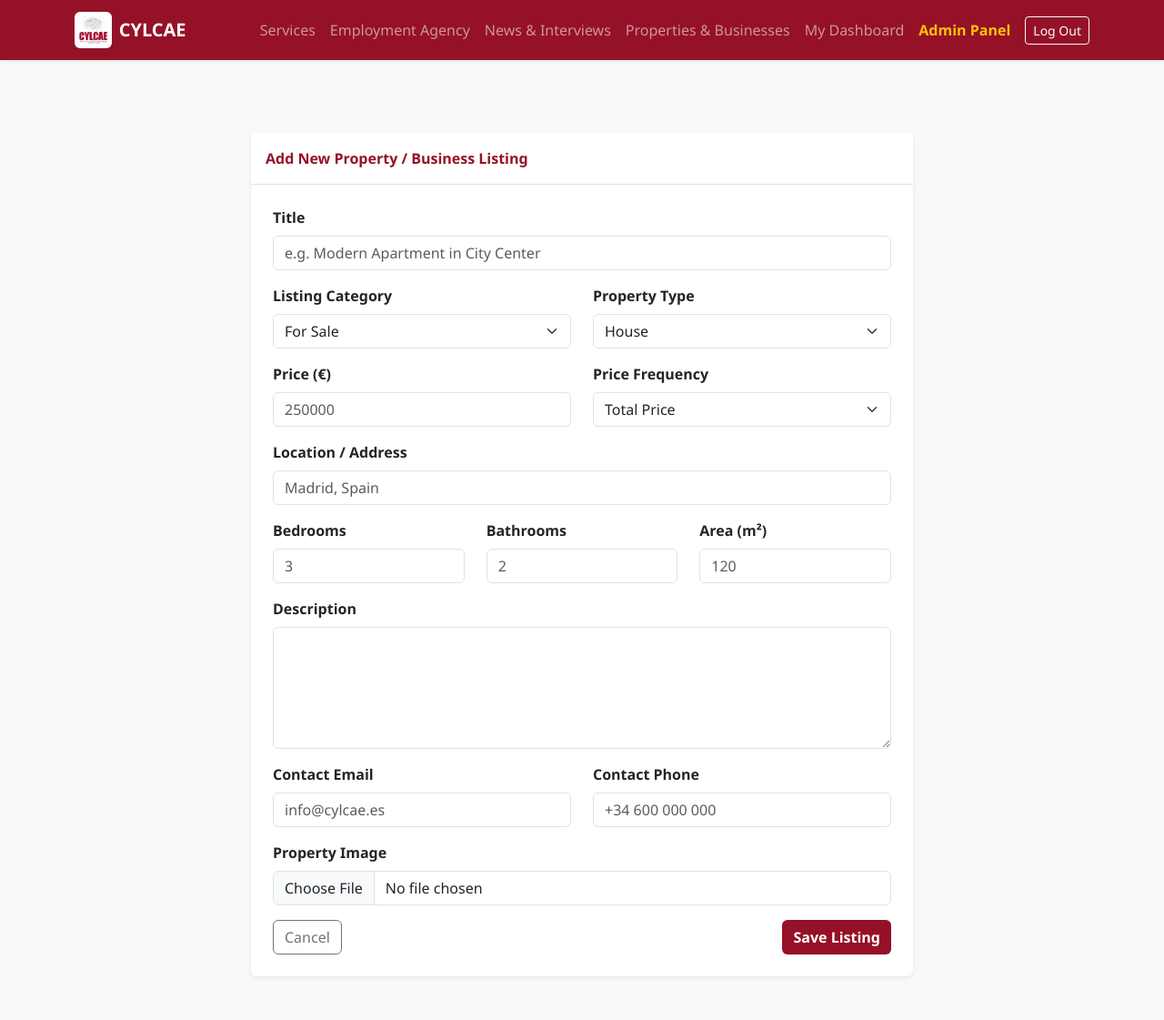
After one commit to cfpetit/ayuda-inmigrante, a Flask app: page /admin/properties/new in a window 1280 px wide. The commit adds this page. Shown: the whole page at 91% size. Run offline with Flask 3, Linux system fonts and the light colour scheme; a user stored in the database is signed in; tables that the repository leaves empty hold one stand-in row (values such as "Sample post").

Commit message:
Property Listing

```diff
--- a/app/admin/routes.py
+++ b/app/admin/routes.py
@@ -3,7 +3,7 @@ import cloudinary.uploader
 from flask import Blueprint, render_template, request, redirect, url_for, flash
 from flask_login import login_required, current_user
 from app import db,mail
-from app.models import Case, JobPosting, NewsPost
+from app.models import Case, JobPosting, NewsPost, PropertyListing
 from threading import Thread
 from flask_mail import Message
 
@@ -33,7 +33,8 @@ def dashboard():
     cases = Case.query.order_by(Case.created_at.desc()).all()
     jobs = JobPosting.query.order_by(JobPosting.created_at.desc()).all()
     posts = NewsPost.query.order_by(NewsPost.created_at.desc()).all()
-    return render_template('admin/dashboard.html', cases=cases, jobs=jobs, posts=posts)
+    properties = PropertyListing.query.order_by(PropertyListing.created_at.desc()).all()
+    return render_template('admin/dashboard.html', cases=cases, jobs=jobs, posts=posts, properties=properties)
 
 # --- CASE MANAGEMENT ROUTES ---
 
@@ -227,3 +228,96 @@ def delete_news(id):
     db.session.commit()
     flash("News post deleted.", "info")
     return redirect(url_for('admin.dashboard'))
+
+# --- REAL ESTATE & PROPERTY ROUTES ---
+
+@admin_bp.route('/properties/new', methods=['GET', 'POST'])
+@login_required
+@admin_required
+def create_property():
+    if request.method == 'POST':
+        title = request.form.get('title')
+        listing_type = request.form.get('listing_type')
+        property_type = request.form.get('property_type')
+        price = request.form.get('price', type=float)
+        price_period = request.form.get('price_period', 'Total')
+        location = request.form.get('location')
+        bedrooms = request.form.get('bedrooms', type=int)
+        bathrooms = request.form.get('bathrooms', type=int)
+        area_sqm = request.form.get('area_sqm', type=float)
+        description = request.form.get('description')
+        contact_email = request.form.get('contact_email')
+        contact_phone = request.form.get('contact_phone')
+
+        image_url = None
+        if 'image' in request.files and request.files['image'].filename:
+            img_result = cloudinary.uploader.upload(
+                request.files['image'],
+                folder="cylcae_properties"
+            )
+            image_url = img_result.get('secure_url')
+
+        listing = PropertyListing(
+            title=title,
+            listing_type=listing_type,
+            property_type=property_type,
+            price=price,
+            price_period=price_period,
+            location=location,
+            bedrooms=bedrooms,
+            bathrooms=bathrooms,
+            area_sqm=area_sqm,
+            description=description,
+            contact_email=contact_email,
+            contact_phone=contact_phone,
+            image_url=image_url
+        )
+        db.session.add(listing)
+        db.session.commit()
+        flash("Property listing created successfully!", "success")
+        return redirect(url_for('admin.dashboard'))
+
+    return render_template('admin/property_form.html', listing=None)
+
+@admin_bp.route('/properties/<int:id>/edit', methods=['GET', 'POST'])
+@login_required
+@admin_required
+def edit_property(id):
+    listing = PropertyListing.query.get_or_404(id)
+    if request.method == 'POST':
+        listing.title = request.form.get('title')
+        listing.listing_type = request.form.get('listing_type')
+        listing.property_type = request.form.get('property_type')
+        listing.price = request.form.get('price', type=float)
+        listing.price_period = request.form.get('price_period', 'Total')
+        listing.location = request.form.get('location')
+        listing.bedrooms = request.form.get('bedrooms', type=int)
+        listing.bathrooms = request.form.get('bathrooms', type=int)
+        listing.area_sqm = request.form.get('area_sqm', type=float)
+        listing.description = request.form.get('description')
+        listing.contact_email = request.form.get('contact_email')
+        listing.contact_phone = request.form.get('contact_phone')
+        listing.is_available = 'is_available' in request.form
+
+        if 'image' in request.files and request.files['image'].filename:
+            img_result = cloudinary.uploader.upload(
+                request.files['image'],
+                folder="cylcae_properties"
+            )
+            listing.image_url = img_result.get('secure_url')
+
+        db.session.commit()
+        flash("Property listing updated successfully!", "success")
+        return redirect(url_for('admin.dashboard'))
+
+    return render_template('admin/property_form.html', listing=listing)
+
+@admin_bp.route('/properties/<int:id>/delete', methods=['POST'])
+@login_required
+@admin_required
+def delete_property(id):
+    listing = PropertyListing.query.get_or_404(id)
+    db.session.delete(listing)
+    db.session.commit()
+    flash("Property listing deleted.", "info")
+    return redirect(url_for('admin.dashboard'))
--- /dev/null
+++ b/app/admin/templates/admin/property_form.html
@@ -0,0 +1,114 @@
+{% extends "base.html" %}
+{% block title %}{% if listing %}Edit Listing{% else %}New Property Listing{% endif %} - CYLCAE Admin{% endblock %}
+
+{% block content %}
+<div class="container mt-4">
+    <div class="card shadow-sm border-0 col-md-8 mx-auto">
+        <div class="card-header bg-white border-bottom fw-bold text-cylcae py-3">
+            {% if listing %}Edit Listing #{{ listing.id }}{% else %}Add New Property / Business Listing{% endif %}
+        </div>
+        <div class="card-body p-4">
+            <form method="POST" enctype="multipart/form-data">
+                <input type="hidden" name="csrf_token" value="{{ csrf_token() }}"/>
+                <div class="mb-3">
+                    <label class="form-label fw-semibold">Title</label>
+                    <input type="text" name="title" class="form-control" value="{{ listing.title if listing else '' }}" required placeholder="e.g. Modern Apartment in City Center">
+                </div>
+
+                <div class="row">
+                    <div class="col-md-6 mb-3">
+                        <label class="form-label fw-semibold">Listing Category</label>
+                        <select name="listing_type" class="form-select" required>
+                            <option value="Sale" {% if listing and listing.listing_type == 'Sale' %}selected{% endif %}>For Sale</option>
+                            <option value="Lease" {% if listing and listing.listing_type == 'Lease' %}selected{% endif %}>On Lease / Rent</option>
+                            <option value="Business" {% if listing and listing.listing_type == 'Business' %}selected{% endif %}>Business Opportunity</option>
+                        </select>
+                    </div>
+                    <div class="col-md-6 mb-3">
+                        <label class="form-label fw-semibold">Property Type</label>
+                        <select name="property_type" class="form-select" required>
+                            <option value="House" {% if listing and listing.property_type == 'House' %}selected{% endif %}>House</option>
+                            <option value="Apartment" {% if listing and listing.property_type == 'Apartment' %}selected{% endif %}>Apartment</option>
+                            <option value="Commercial Space" {% if listing and listing.property_type == 'Commercial Space' %}selected{% endif %}>Commercial Space</option>
+                            <option value="Land" {% if listing and listing.property_type == 'Land' %}selected{% endif %}>Land</option>
+                        </select>
+                    </div>
+                </div>
+
+                <div class="row">
+                    <div class="col-md-6 mb-3">
+                        <label class="form-label fw-semibold">Price (€)</label>
+                        <input type="number" step="0.01" name="price" class="form-control" value="{{ listing.price if listing else '' }}" required placeholder="250000">
+                    </div>
+                    <div class="col-md-6 mb-3">
+                        <label class="form-label fw-semibold">Price Frequency</label>
+                        <select name="price_period" class="form-select">
+                            <option value="Total" {% if listing and listing.price_period == 'Total' %}selected{% endif %}>Total Price</option>
+                            <option value="/month" {% if listing and listing.price_period == '/month' %}selected{% endif %}>Per Month</option>
+                            <option value="/year" {% if listing and listing.price_period == '/year' %}selected{% endif %}>Per Year</option>
+                        </select>
+                    </div>
+                </div>
+
+                <div class="mb-3">
+                    <label class="form-label fw-semibold">Location / Address</label>
+                    <input type="text" name="location" class="form-control" value="{{ listing.location if listing else '' }}" required placeholder="Madrid, Spain">
+                </div>
+
+                <div class="row">
+                    <div class="col-md-4 mb-3">
+                        <label class="form-label fw-semibold">Bedrooms</label>
+                        <input type="number" name="bedrooms" class="form-control" value="{{ listing.bedrooms if listing else '' }}" placeholder="3">
+                    </div>
+                    <div class="col-md-4 mb-3">
+                        <label class="form-label fw-semibold">Bathrooms</label>
+                        <input type="number" name="bathrooms" class="form-control" value="{{ listing.bathrooms if listing else '' }}" placeholder="2">
+                    </div>
+                    <div class="col-md-4 mb-3">
+                        <label class="form-label fw-semibold">Area (m²)</label>
+                        <input type="number" step="0.1" name="area_sqm" class="form-control" value="{{ listing.area_sqm if listing else '' }}" placeholder="120">
+                    </div>
+                </div>
+
+                <div class="mb-3">
+                    <label class="form-label fw-semibold">Description</label>
+                    <textarea name="description" class="form-control" rows="5" required>{{ listing.description if listing else '' }}</textarea>
+                </div>
+
+                <div class="row">
+                    <div class="col-md-6 mb-3">
+                        <label class="form-label fw-semibold">Contact Email</label>
+                        <input type="email" name="contact_email" class="form-control" value="{{ listing.contact_email if listing else '' }}" placeholder="info@cylcae.es">
+                    </div>
+                    <div class="col-md-6 mb-3">
+                        <label class="form-label fw-semibold">Contact Phone</label>
+                        <input type="text" name="contact_phone" class="form-control" value="{{ listing.contact_phone if listing else '' }}" placeholder="+34 600 000 000">
+                    </div>
+                </div>
+
+                <div class="mb-3">
+                    <label class="form-label fw-semibold">Property Image</label>
+                    <input type="file" name="image" class="form-control" accept="image/*">
+                    {% if listing and listing.image_url %}
+                        <div class="mt-2">
+                            <img src="{{ listing.image_url }}" alt="Preview" class="img-thumbnail" style="height: 100px;">
+                        </div>
+                    {% endif %}
+                </div>
+
+                {% if listing %}
+                <div class="form-check mb-4">
+                    <input class="form-check-input" type="checkbox" name="is_available" id="is_available" {% if listing.is_available %}checked{% endif %}>
+                    <label class="form-check-label" for="is_available">Available for public viewing</label>
+                </div>
+                {% endif %}
+
+                <div class="d-flex justify-content-between">
+                    <a href="{{ url_for('admin.dashboard') }}" class="btn btn-outline-secondary">Cancel</a>
+                    <button type="submit" class="btn btn-cylcae">Save Listing</button>
+                </div>
+            </form>
+        </div>
+    </div>
+</div>
+{% endblock %}
--- a/app/templates/base.html
+++ b/app/templates/base.html
@@ -59,6 +59,9 @@
                     <li class="nav-item">
                         <a class="nav-link" href="{{ url_for('public.news_list') }}">News & Interviews</a>
                     </li>
+                    <li class="nav-item">
+                        <a class="nav-link" href="{{ url_for('public.properties_list') }}">Properties & Businesses</a>
+                    </li>
 
                     {% if current_user.is_authenticated %}
                         <li class="nav-item">
```
Also changed, not shown: app/admin/templates/admin/dashboard.html (+63 -1 lines), app/models.py (+18 -0 lines), app/public/routes.py (+20 -1 lines), app/public/templates/public/properties.html (added, +56 -0 lines), app/public/templates/public/property_detail.html (added, +62 -0 lines).
